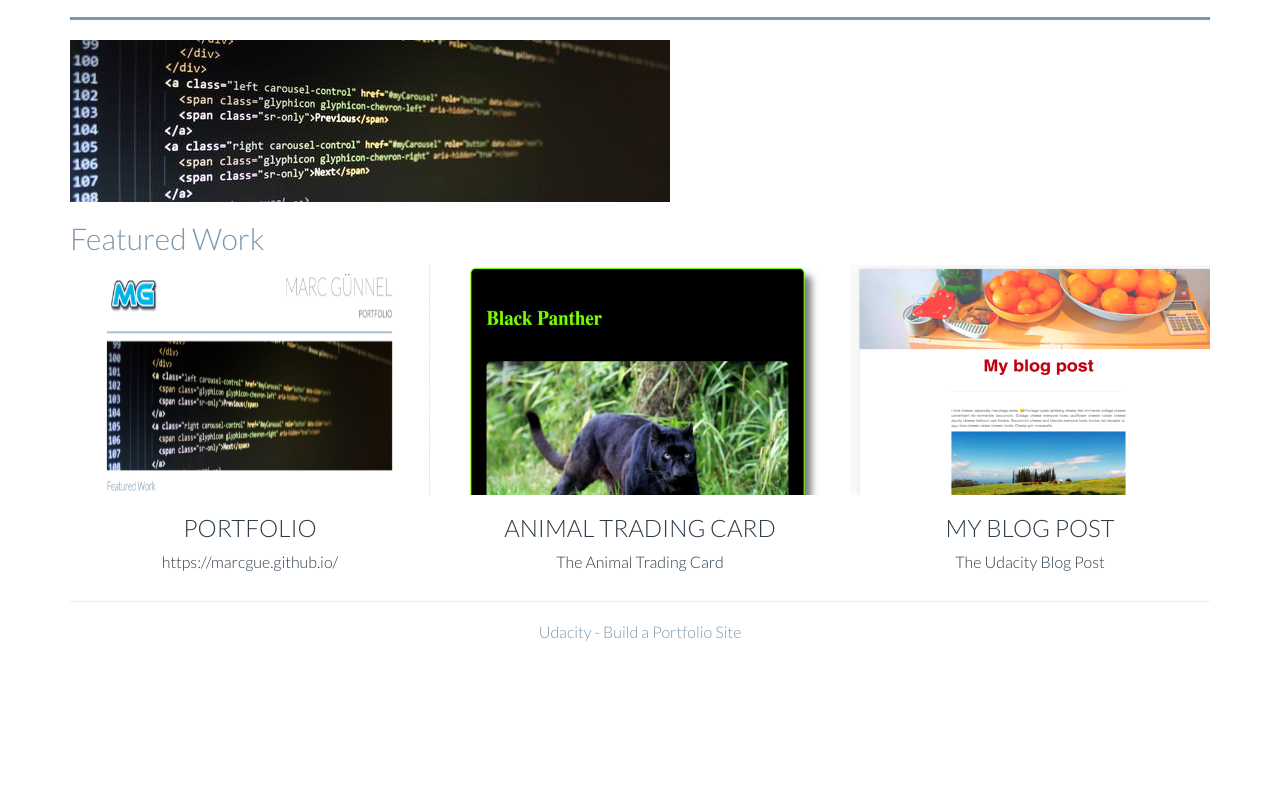
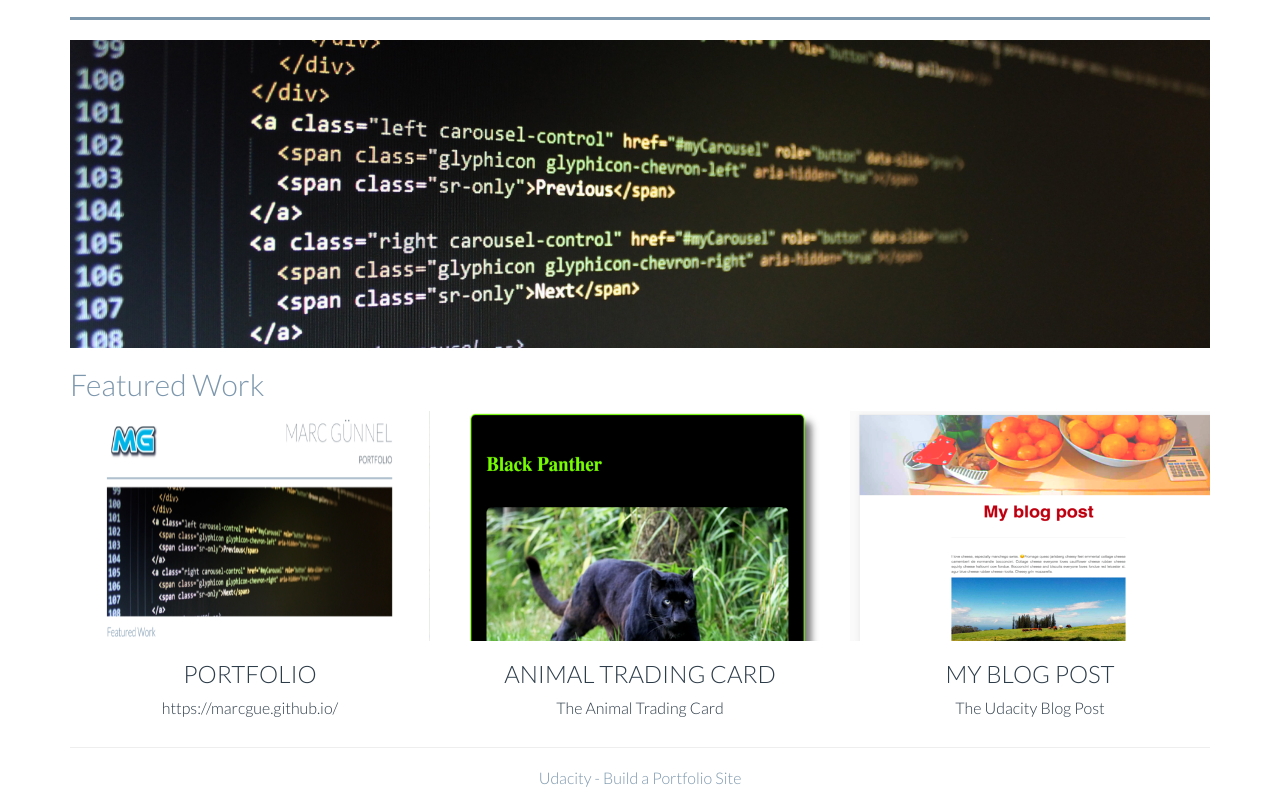
Before and after one commit to MarcGue/marcgue.github.io, a website: page index.html in a window 1280 px wide. Shown: the part 145-942 px from the top of the page. Before the commit the page ends 800 px from the top, so only its background shows below. Drawn offline with Linux system fonts and the light colour scheme.

Commit message:
changed jumbotron

```diff
--- a/index.html
+++ b/index.html
@@ -41,6 +41,7 @@
     <div class="row">
       <div class="col-md-12">
         <picture>
+          <source media="(min-width: 767px)" srcset="img/pexels-photo-270360.jpeg" />
           <source media="(min-width: 599px)" srcset="img/pexels-photo-270360-600_medium.jpeg" />
           <img class="img-responsive" src="img/pexels-photo-270360-400_small.jpeg" alt="Jumbotron">
         <picture>
```
